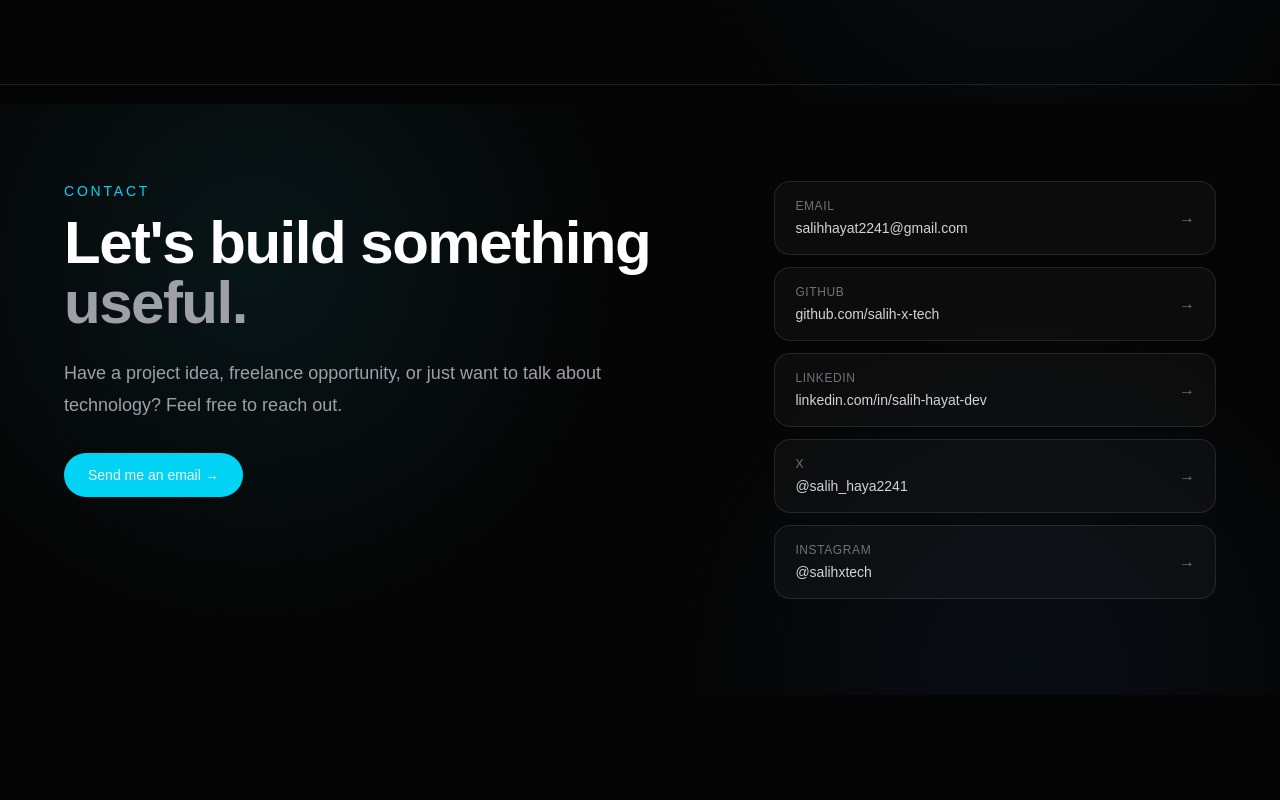
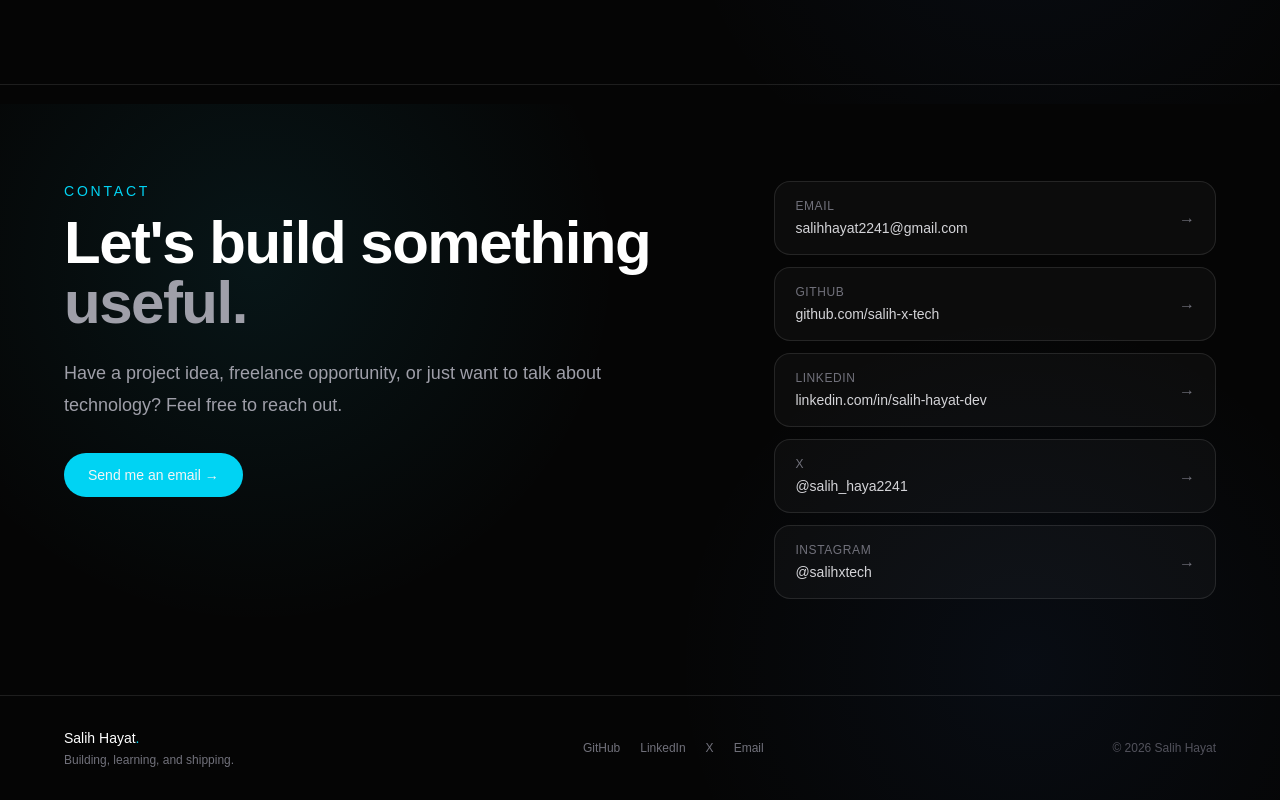
Before and after one commit to salih-x-tech/portfolio-v2, a Next.js app: page / in a window 1280 px wide. Shown: the part 4696-5496 px from the top of the page. Before the commit the page ends 5391 px from the top, so only its background shows below. Built offline with nearby package versions, Linux system fonts and the light colour scheme.

Commit message:
feat: add portfolio footer

```diff
--- a/app/page.tsx
+++ b/app/page.tsx
@@ -5,11 +5,14 @@ import Skills from "@/components/sections/Skills";
 import Projects from "@/components/sections/Projects";
 import Experience from "@/components/sections/Experience";
 import Contact from "@/components/sections/Contact";
+import Footer from "@/components/layout/Footer";
 
 export default function Home() {
   return (
+    <>
+      <Navbar />
+
       <main>
-      <Navbar />
         <Hero />
         <About />
         <Skills />
@@ -17,5 +20,8 @@ export default function Home() {
         <Experience />
         <Contact />
       </main>
+
+      <Footer />
+    </>
   );
 }
--- /dev/null
+++ b/components/layout/Footer.tsx
@@ -0,0 +1,57 @@
+export default function Footer() {
+  return (
+    <footer className="border-t border-white/10 px-6 py-8 sm:px-10 lg:px-16">
+      <div className="mx-auto flex max-w-6xl flex-col gap-4 sm:flex-row sm:items-center sm:justify-between">
+        <div>
+          <p className="text-sm font-medium text-white">
+            Salih Hayat<span className="text-cyan-400">.</span>
+          </p>
+
+          <p className="mt-1 text-xs text-zinc-500">
+            Building, learning, and shipping.
+          </p>
+        </div>
+
+        <div className="flex items-center gap-5 text-xs text-zinc-500">
+          <a
+            href="https://github.com/salih-x-tech"
+            target="_blank"
+            rel="noopener noreferrer"
+            className="transition-colors hover:text-cyan-400"
+          >
+            GitHub
+          </a>
+
+          <a
+            href="https://www.linkedin.com/in/salih-hayat-dev/"
+            target="_blank"
+            rel="noopener noreferrer"
+            className="transition-colors hover:text-cyan-400"
+          >
+            LinkedIn
+          </a>
+
+          <a
+            href="https://x.com/salih_haya2241"
+            target="_blank"
+            rel="noopener noreferrer"
+            className="transition-colors hover:text-cyan-400"
+          >
+            X
+          </a>
+
+          <a
+            href="mailto:salihhayat2241@gmail.com"
+            className="transition-colors hover:text-cyan-400"
+          >
+            Email
+          </a>
+        </div>
+
+        <p className="text-xs text-zinc-600">
+          © {new Date().getFullYear()} Salih Hayat
+        </p>
+      </div>
+    </footer>
+  );
+}
```
Lines whose indentation alone changed are shown as unchanged.
